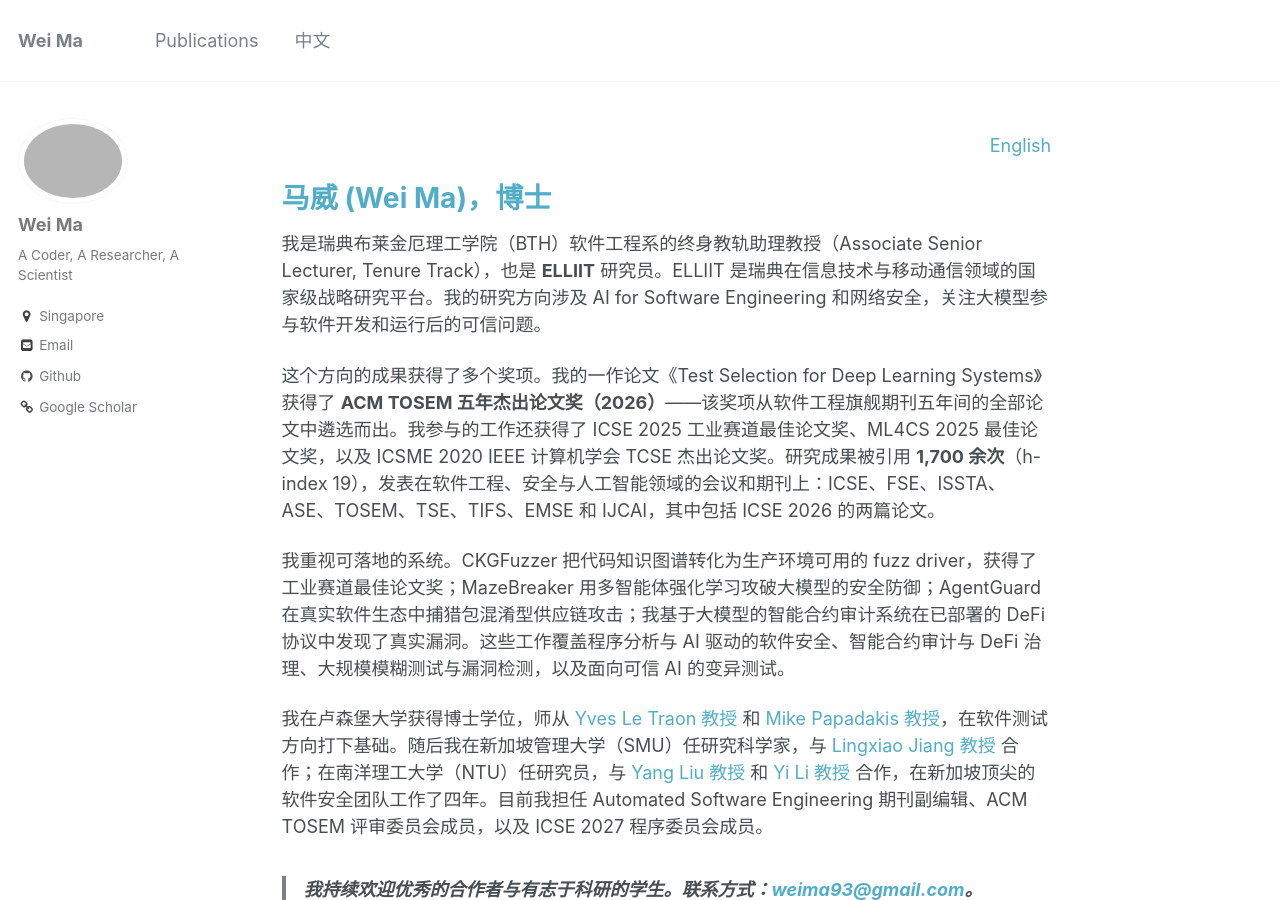
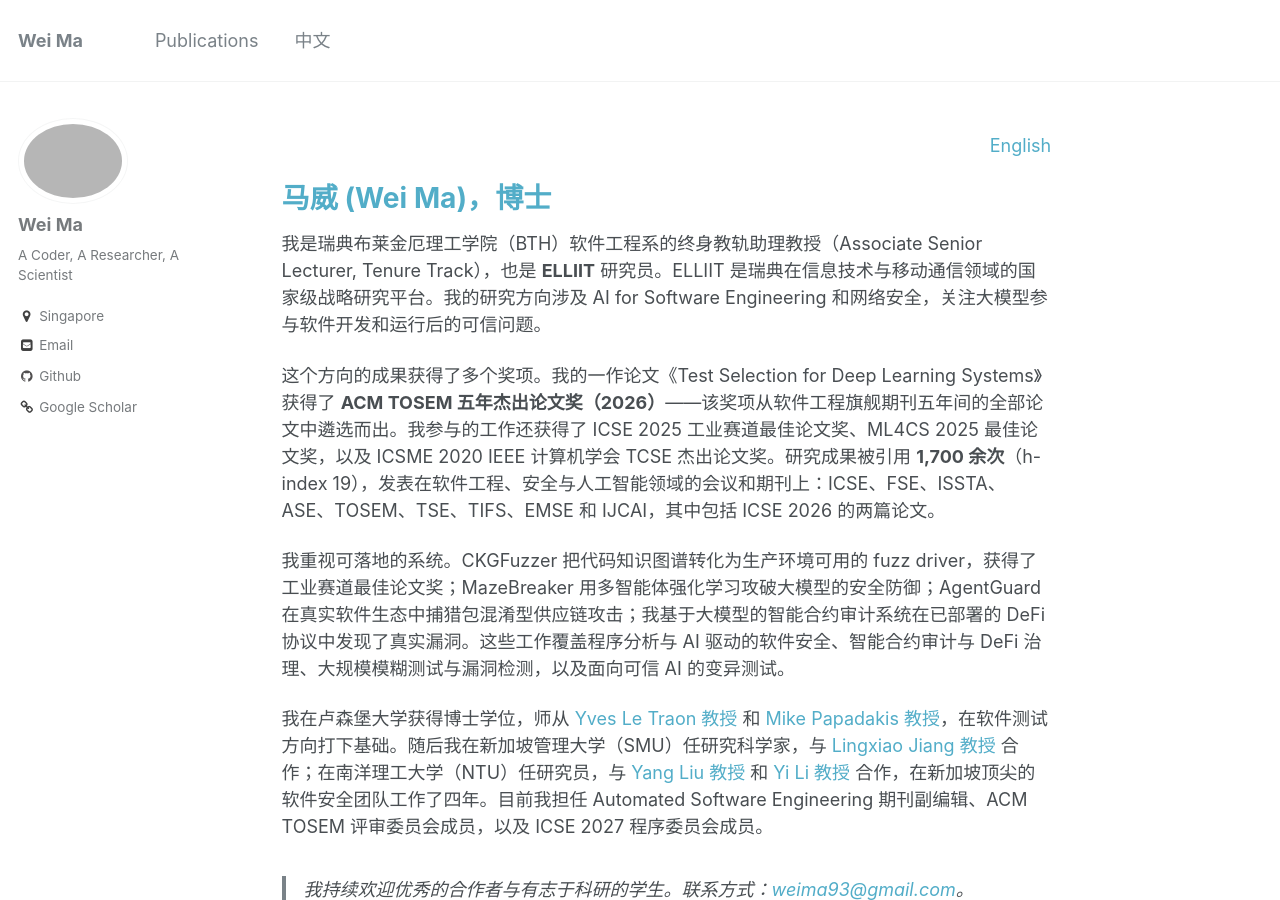
Before and after one commit to Marvinmw/weima, a Jekyll site: the page built from _pages/about-zh.md, in a window 1280 px wide and 900 px high. Built offline with Jekyll 4.4.1, drawn with Linux system fonts in a browser that asks for light colours.

Commit message:
Unbold the name heading and contact line on both pages
Adopts hermes's original formatting choice in full: the H1 and the
contact blockquote carry their own emphasis, so the bold was redundant.

Co-Authored-By: Claude Opus 5 <noreply@anthropic.com>

```diff
--- a/_pages/about-zh.md
+++ b/_pages/about-zh.md
@@ -8,7 +8,7 @@ lang: zh
 
 <p align="right"><a href="/">English</a></p>
 
-# [**马威** (Wei Ma)，博士](https://scholar.google.com/citations?user=ZubTNs0AAAAJ&hl=en)
+# [马威 (Wei Ma)，博士](https://scholar.google.com/citations?user=ZubTNs0AAAAJ&hl=en)
 
 我是瑞典布莱金厄理工学院（BTH）软件工程系的终身教轨助理教授（Associate Senior Lecturer, Tenure Track），也是 **ELLIIT** 研究员。ELLIIT 是瑞典在信息技术与移动通信领域的国家级战略研究平台。我的研究方向涉及 AI for Software Engineering 和网络安全，关注大模型参与软件开发和运行后的可信问题。
 
@@ -18,7 +18,7 @@ lang: zh
 
 我在卢森堡大学获得博士学位，师从 [Yves Le Traon 教授](https://scholar.google.com.sg/citations?user=DmGlmNEAAAAJ&hl=en&inst=14102473421921925766) 和 [Mike Papadakis 教授](https://scholar.google.com/citations?user=4O3EolUAAAAJ&hl=el&inst=14102473421921925766)，在软件测试方向打下基础。随后我在新加坡管理大学（SMU）任研究科学家，与 [Lingxiao Jiang 教授](https://scholar.google.com.sg/citations?user=0hssXLPZL2YC&hl=en&inst=14102473421921925766) 合作；在南洋理工大学（NTU）任研究员，与 [Yang Liu 教授](https://scholar.google.com.sg/citations?user=_Pvgwd0AAAAJ&hl=en&inst=14102473421921925766) 和 [Yi Li 教授](https://scholar.google.ca/citations?user=B61QIUIAAAAJ) 合作，在新加坡顶尖的软件安全团队工作了四年。目前我担任 Automated Software Engineering 期刊副编辑、ACM TOSEM 评审委员会成员，以及 ICSE 2027 程序委员会成员。
 
-> **我持续欢迎优秀的合作者与有志于科研的学生。联系方式：[weima93@gmail.com](mailto:weima93@gmail.com)。**
+> 我持续欢迎优秀的合作者与有志于科研的学生。联系方式：[weima93@gmail.com](mailto:weima93@gmail.com)。
 
 ### 最新动态
 
```
Also changed, not shown: _pages/about.md (+2 -2 lines).
